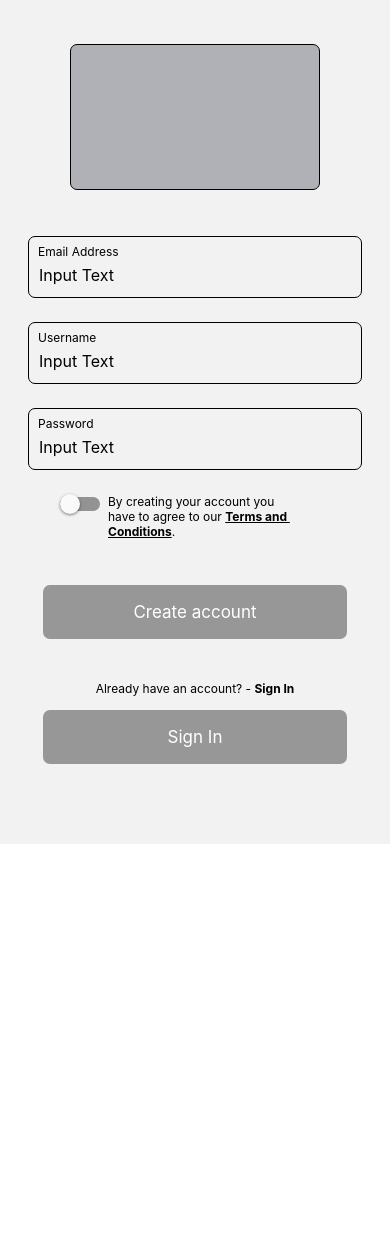
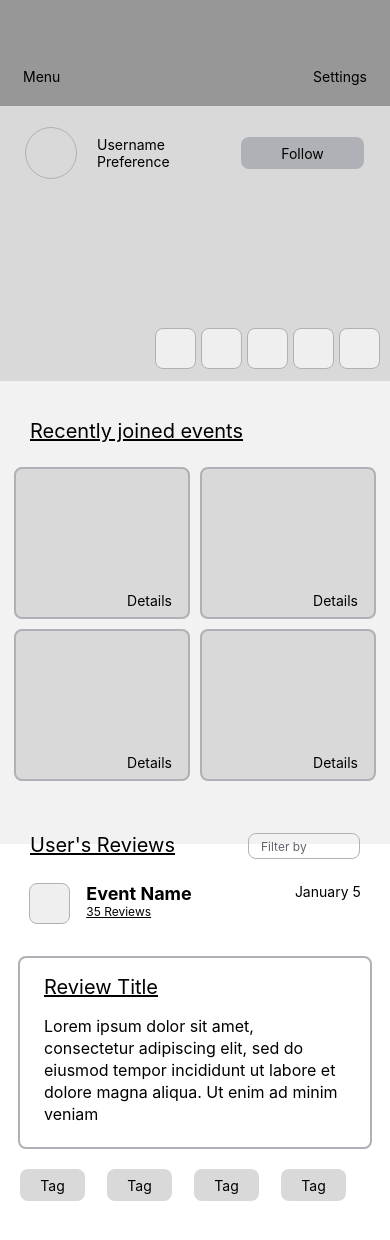
Before and after one commit to JarodHouston/Behavior-App, a React Native app: screen /FriendProfile in a window 390 px wide. Shown: the top 1240 px of the page. Before the commit the page ends 844 px from the top, so only its background shows below. Built offline with nearby package versions, Linux system fonts and the light colour scheme.

Commit message:
Complete friends profile page

```diff
--- a/App.js
+++ b/App.js
@@ -13,6 +13,7 @@ import Survey2 from "./components/survey_pages/Survey2";
 import Survey3 from "./components/survey_pages/Survey3";
 import Survey4 from "./components/survey_pages/Survey4";
 import Profile from "./components/Profile";
+import FriendProfile from "./components/FriendProfile";
 
 ////////////////////////////////////////////////////////////////
 
@@ -34,6 +35,7 @@ export default function App({ navigation }) {
         <Stack.Screen name="Survey3" component={Survey3} />
         <Stack.Screen name="Survey4" component={Survey4} />
         <Stack.Screen name="Profile" component={Profile} />
+        <Stack.Screen name="FriendProfile" component={FriendProfile} />
       </Stack.Navigator>
     </NavigationContainer>
   );
--- /dev/null
+++ b/components/FriendProfile.js
@@ -0,0 +1,263 @@
+import {
+  StyleSheet,
+  SafeAreaView,
+  View,
+  ScrollView,
+  Text,
+  TextInput,
+  Pressable,
+  FlatList,
+} from "react-native";
+import { SelectList } from "react-native-dropdown-select-list";
+import { useState } from "react";
+
+import Navbar from "./items/Navbar";
+
+export default function FriendProfile({ navigation }) {
+  const [following, setFollowing] = useState(false);
+
+  return (
+    <View>
+      <Navbar navigation={navigation} />
+      <ScrollView>
+        <View style={styles.userImage}>
+          <View style={styles.userHeader}>
+            <View
+              style={{
+                display: "flex",
+                flexDirection: "row",
+                justifyContent: "center",
+                alignItems: "center",
+                gap: 20,
+              }}
+            >
+              <View
+                style={{
+                  width: 52,
+                  height: 52,
+                  borderRadius: 50,
+                  borderColor: "#AFB1B6",
+                  borderWidth: 1,
+                }}
+              ></View>
+              <View>
+                <Text>Username</Text>
+                <Text>Preference</Text>
+              </View>
+            </View>
+            <Pressable
+              style={styles.headerButton}
+              onPress={() => setFollowing(true)}
+            >
+              {following ? <Text>Message</Text> : <Text>Follow</Text>}
+            </Pressable>
+          </View>
+          <View style={styles.sharedPhotoContainer}>
+            <View style={styles.sharedPhoto}></View>
+            <View style={styles.sharedPhoto}></View>
+            <View style={styles.sharedPhoto}></View>
+            <View style={styles.sharedPhoto}></View>
+            <View style={styles.sharedPhoto}></View>
+          </View>
+        </View>
+        <View>
+          <Text style={styles.sectionTitle}>Recently joined events</Text>
+          <View style={styles.activityContainer}>
+            <View style={styles.activityCard}>
+              <Text>Details</Text>
+            </View>
+            <View style={styles.activityCard}>
+              <Text>Details</Text>
+            </View>
+            <View style={styles.activityCard}>
+              <Text>Details</Text>
+            </View>
+            <View style={styles.activityCard}>
+              <Text>Details</Text>
+            </View>
+          </View>
+        </View>
+        <View>
+          <View
+            style={{
+              display: "flex",
+              flexDirection: "row",
+              justifyContent: "space-between",
+            }}
+          >
+            <Text style={styles.sectionTitle}>User's Reviews</Text>
+            <View style={styles.filter}>
+              <Text style={{ fontSize: 12, color: "#61646B" }}>Filter by</Text>
+            </View>
+          </View>
+          <View style={styles.userReviewHeader}>
+            <View style={{ flexDirection: "row", gap: 16 }}>
+              <View style={styles.sharedPhoto}></View>
+              <View>
+                <Text style={{ fontWeight: "bold", fontSize: 18 }}>
+                  Event Name
+                </Text>
+                <Text
+                  style={{
+                    fontSize: 12,
+                    textDecorationLine: "underline",
+                  }}
+                >
+                  35 Reviews
+                </Text>
+              </View>
+            </View>
+            <Text>January 5</Text>
+          </View>
+          <View style={styles.reviewContainer}>
+            <Text style={{ fontSize: 20, textDecorationLine: "underline" }}>
+              Review Title
+            </Text>
+            <Text style={{ fontSize: 16, marginTop: 16, lineHeight: 22 }}>
+              Lorem ipsum dolor sit amet, consectetur adipiscing elit, sed do
+              eiusmod tempor incididunt ut labore et dolore magna aliqua. Ut
+              enim ad minim veniam
+            </Text>
+          </View>
+          <View style={styles.tagContainer}>
+            <View style={styles.tag}>
+              <Text>Tag</Text>
+            </View>
+            <View style={styles.tag}>
+              <Text>Tag</Text>
+            </View>
+            <View style={styles.tag}>
+              <Text>Tag</Text>
+            </View>
+            <View style={styles.tag}>
+              <Text>Tag</Text>
+            </View>
+          </View>
+        </View>
+        <View style={{ marginBottom: 160 }}></View>
+      </ScrollView>
+    </View>
+  );
+}
+
+const styles = StyleSheet.create({
+  userImage: {
+    width: 414,
+    height: 275,
+    backgroundColor: "#D9D9D9",
+  },
+  userHeader: {
+    width: "100%",
+    height: 54,
+    display: "flex",
+    flexDirection: "row",
+    justifyContent: "space-between",
+    alignItems: "center",
+    marginTop: 20,
+    paddingLeft: 25,
+    paddingRight: 50,
+  },
+  headerButton: {
+    width: 123,
+    height: 32,
+    justifyContent: "center",
+    alignItems: "center",
+    backgroundColor: "#AFB1B6",
+    borderRadius: 8,
+  },
+  sharedPhotoContainer: {
+    display: "flex",
+    flexDirection: "row",
+    justifyContent: "flex-end",
+    gap: 5,
+    position: "relative",
+    marginTop: "auto",
+    marginBottom: 12,
+    marginRight: 34,
+  },
+  sharedPhoto: {
+    width: 41,
+    height: 41,
+    backgroundColor: "#EFEFF0",
+    borderColor: "#AFB1B6",
+    borderWidth: 1.2,
+    borderRadius: 8,
+  },
+  sectionTitle: {
+    fontSize: 20,
+    textDecorationLine: "underline",
+    marginLeft: 30,
+    marginTop: 38,
+  },
+  activityContainer: {
+    marginTop: 24,
+    marginBottom: 14,
+    flexDirection: "row",
+    flexWrap: "wrap",
+    gap: 10,
+    justifyContent: "center",
+    alignItems: "center",
+  },
+  activityCard: {
+    width: 176,
+    height: 152,
+    backgroundColor: "#D9D9D9",
+    borderColor: "#AFB1B6",
+    borderWidth: 2,
+    borderRadius: 8,
+    justifyContent: "flex-end",
+    alignItems: "flex-end",
+    paddingBottom: 8,
+    paddingRight: 16,
+  },
+  filter: {
+    width: 112,
+    height: 26,
+    marginTop: 38,
+    marginRight: 30,
+    paddingLeft: 12,
+    borderColor: "#AFB1B6",
+    borderWidth: 1,
+    borderRadius: 8,
+    justifyContent: "center",
+    alignItems: "flex-start",
+  },
+  userReviewHeader: {
+    display: "flex",
+    width: "85%",
+    marginLeft: "auto",
+    marginRight: "auto",
+    marginTop: 24,
+    flexDirection: "row",
+    justifyContent: "space-between",
+  },
+  reviewContainer: {
+    width: 354,
+    height: 193,
+    marginLeft: "auto",
+    marginRight: "auto",
+    marginTop: 32,
+    justifyContent: "center",
+    paddingLeft: 24,
+    paddingRight: 24,
+    borderColor: "#AFB1B6",
+    borderWidth: 2,
+    borderRadius: 8,
+    paddingBottom: 6,
+  },
+  tagContainer: {
+    width: "100%",
+    display: "flex",
+    flexDirection: "row",
+    gap: 22,
+    margin: 20,
+  },
+  tag: {
+    width: 65,
+    height: 32,
+    backgroundColor: "#D9D9D9",
+    justifyContent: "center",
+    alignItems: "center",
+    borderRadius: 8,
+  },
+});
--- a/components/Profile.js
+++ b/components/Profile.js
@@ -7,6 +7,7 @@ import {
   TextInput,
   Pressable,
   FlatList,
+  TouchableOpacity,
 } from "react-native";
 import { SelectList } from "react-native-dropdown-select-list";
 import { useState } from "react";
@@ -214,7 +215,12 @@ export default function Profile({ navigation }) {
               <View style={mainStyles.friendContainer}>
                 {friends.map((friend) => {
                   return (
-                    <View key={friend.id} style={mainStyles.friendCard}>
+                    <TouchableOpacity
+                      onPress={() => navigation.navigate("FriendProfile")}
+                      activeOpacity={1}
+                      key={friend.id}
+                    >
+                      <View style={mainStyles.friendCard}>
                         <View style={mainStyles.friendProfile}></View>
                         <View style={{ justifyContent: "center" }}>
                           <Text>{friend.name}</Text>
@@ -224,6 +230,7 @@ export default function Profile({ navigation }) {
                           </View>
                         </View>
                       </View>
+                    </TouchableOpacity>
                   );
                 })}
               </View>
@@ -263,6 +270,10 @@ export default function Profile({ navigation }) {
                 horizontal
                 showsHorizontalScrollIndicator={false}
                 renderItem={({ item }) => (
+                  <TouchableOpacity
+                    onPress={() => navigation.navigate("FriendProfile")}
+                    activeOpacity={1}
+                  >
                     <View>
                       <View style={mainStyles.badge}>
                         <View style={mainStyles.badgeTitle}>
@@ -275,6 +286,7 @@ export default function Profile({ navigation }) {
                         Person
                       </Text>
                     </View>
+                  </TouchableOpacity>
                 )}
                 keyExtractor={(item) => item.id}
               />
@@ -287,12 +299,6 @@ export default function Profile({ navigation }) {
               }}
             >
               <Text style={mainStyles.sectionTitle}>My Friends</Text>
-              {/* <SelectList
-                setSelected={(val) => setFriendFilterOption(val)}
-                data={friendFilters}
-                save="value"
-                boxStyles={friendStyles.filter}
-              /> */}
               <View style={friendStyles.filter}>
                 <Text style={{ fontSize: 12, color: "#61646B" }}>
                   Filter by
@@ -302,6 +308,10 @@ export default function Profile({ navigation }) {
             <View style={[mainStyles.friendContainer, { marginTop: 26 }]}>
               {friends.map((friend) => {
                 return (
+                  <TouchableOpacity
+                    onPress={() => navigation.navigate("FriendProfile")}
+                    activeOpacity={1}
+                  >
                     <View key={friend.id} style={mainStyles.friendCard}>
                       <View style={mainStyles.friendProfile}></View>
                       <View style={{ justifyContent: "center" }}>
@@ -312,6 +322,7 @@ export default function Profile({ navigation }) {
                         </View>
                       </View>
                     </View>
+                  </TouchableOpacity>
                 );
               })}
             </View>
@@ -324,6 +335,10 @@ export default function Profile({ navigation }) {
               <View style={[mainStyles.friendContainer, { marginTop: 26 }]}>
                 {recommendedFriends.map((friend) => {
                   return (
+                    <TouchableOpacity
+                      onPress={() => navigation.navigate("FriendProfile")}
+                      activeOpacity={1}
+                    >
                       <View key={friend.id} style={mainStyles.friendCard}>
                         <View style={mainStyles.friendProfile}></View>
                         <View style={{ justifyContent: "center" }}>
@@ -334,6 +349,7 @@ export default function Profile({ navigation }) {
                           </View>
                         </View>
                       </View>
+                    </TouchableOpacity>
                   );
                 })}
               </View>
```
Lines whose indentation alone changed are shown as unchanged.
